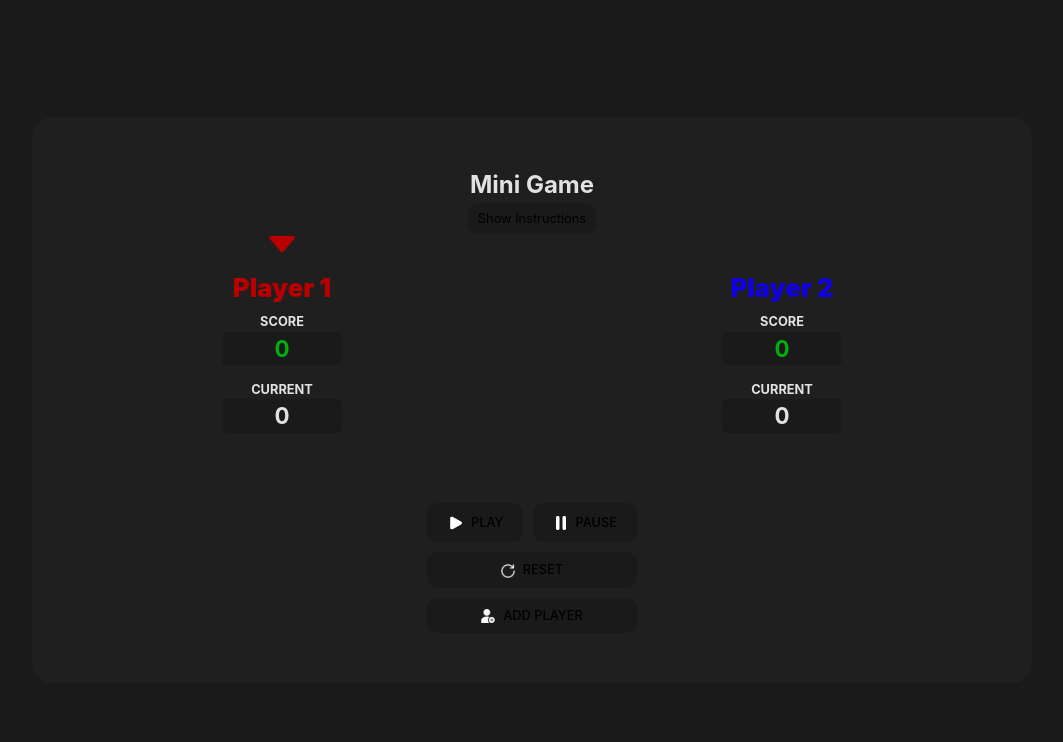
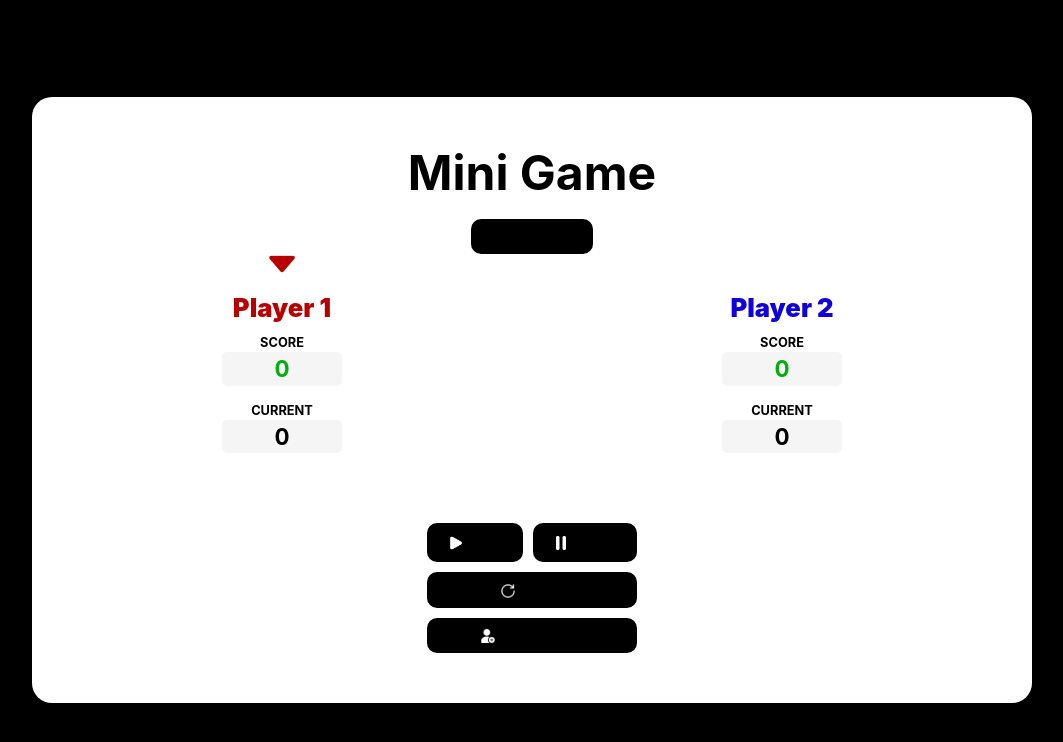
Before and after one commit to Baranbulduk/Mini-Game, a Vue app: page / in a window 1280 px wide. Shown: the top 742 px of the page, without its empty margins (108-1171 px from the left). Built offline with nearby package versions, Linux system fonts and the light colour scheme.

Commit message:
css adjustment

```diff
--- a/src/App.vue
+++ b/src/App.vue
@@ -92,9 +92,9 @@ function closeModal() {
 
 <template>
   <div class="app">
-    <h2>Mini Game</h2>
+    <h1>Mini Game</h1>
     <button class="instructions-button" @click="toggleInstructions">
-      Show Instructions
+      GAME RULES
     </button>
     <div v-if="showInstructions">
       <div>
@@ -155,7 +155,7 @@ function closeModal() {
 }
 
 .app {
-  background-color: rgb(31, 31, 31);
+  background-color: rgb(255, 255, 255);
   display: flex;
   flex-direction: column;
   align-items: center;
@@ -167,8 +167,10 @@ function closeModal() {
 
 .instructions-button {
   font-size: 0.8rem;
-  padding: 8px 10px;
-  background-color: #1a1a1a;
+  margin-top: 20px;
+  padding: 10px 20px;
+  font-weight: 500;
+  background-color: #000000;
   border: none;
   border-radius: 10px;
   font-family: inherit;
@@ -177,14 +179,15 @@ function closeModal() {
 
 .instructions-button:hover {
   background-color: #313131;
-  box-shadow: 0 0 20px #313131;
 }
 
 .instructions-text {
+  color: #000000;
+  background-color: #f5f5f5;
+  border-radius: 10px;
   font-size: 0.8rem;
-  padding-top: 20px;
-  height: 50px;
-  width: 500px;
+  padding: 20px;
+  width: 400px;
 }
 
 .highlight {
@@ -253,10 +256,12 @@ function closeModal() {
   font-size: 0.8rem;
   font-weight: bold;
   margin-top: 5px;
+  color: #000;
 }
 
 .score {
-  background-color: #1a1a1a;
+  background-color: #f5f5f5;
+  color: #000;
   font-size: 1.4rem;
   font-weight: bold;
   width: 100px;
@@ -292,7 +297,7 @@ function closeModal() {
   display: flex;
   align-items: center;
   justify-content: center;
-  background-color: #1a1a1a;
+  background-color: #000000;
   border: none;
   border-radius: 10px;
   font-weight: 500;
@@ -301,7 +306,6 @@ function closeModal() {
 
 .button:hover {
   background-color: #313131;
-  box-shadow: 0 0 20px #313131;
 }
 
 .button-icon {
--- a/src/style.css
+++ b/src/style.css
@@ -4,8 +4,8 @@
   font-weight: 400;
 
   color-scheme: light dark;
-  color: rgba(255, 255, 255, 0.87);
-  background-color: #1a1a1a;
+  color: rgba(0, 0, 0, 0.87);
+  background-color: #000000;
 
   font-synthesis: none;
   text-rendering: optimizeLegibility;
@@ -30,8 +30,9 @@ body {
 }
 
 h1 {
-  font-size: 3.2em;
+  font-size: 3em;
   line-height: 1.1;
+  color: #000000;
 }
 
 #app {
```
